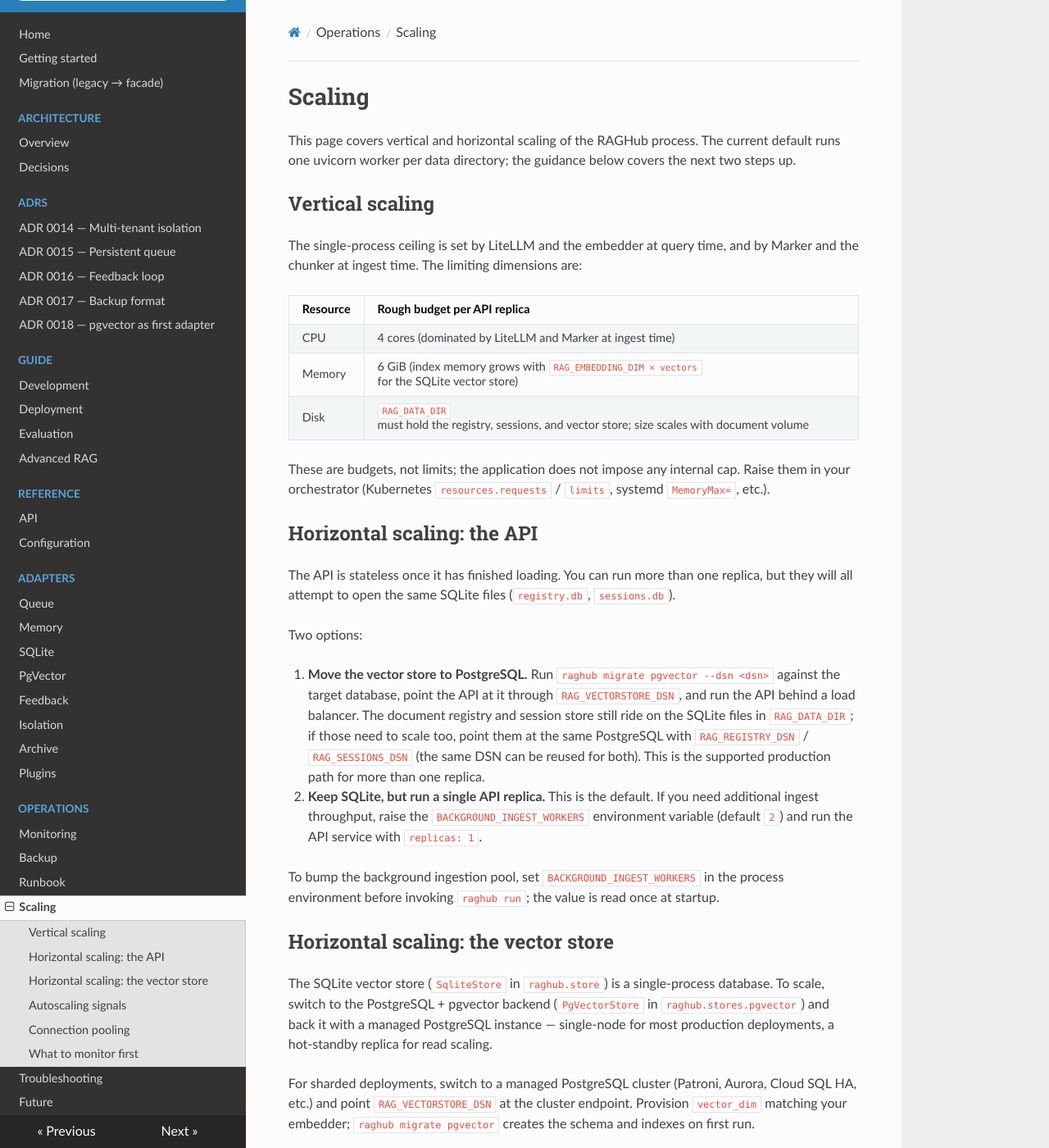
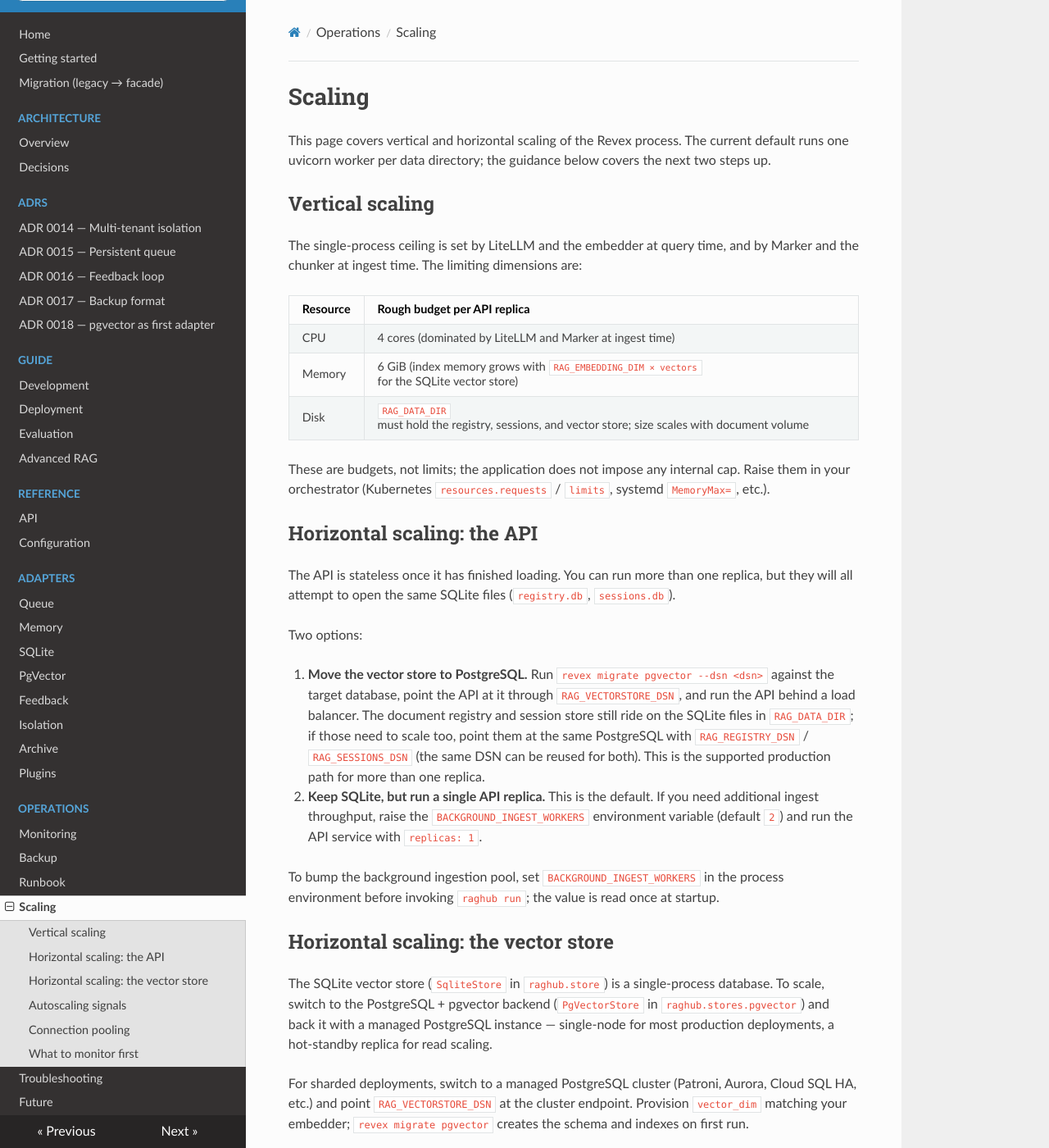
Before and after one commit to sachncs/raghub, an MkDocs documentation site: the page built from docs/operations/scaling.md, in a window 1280 px wide and 1400 px high. Shown: the whole window at 82% size. Built offline with MkDocs 1.6.1, drawn with Linux system fonts in a browser that asks for light colours; nearby versions of some CDN libraries; some of the changed text lies outside the part shown.

Commit message:
docs(rebrand): rename references in scaling.md

```diff
--- a/docs/operations/scaling.md
+++ b/docs/operations/scaling.md
@@ -1,7 +1,7 @@
 # Scaling
 
 This page covers vertical and horizontal scaling of the
-RAGHub process. The current default runs one uvicorn worker per
+Revex process. The current default runs one uvicorn worker per
 data directory; the guidance below covers the next two steps up.
 
 ## Vertical scaling
@@ -29,7 +29,7 @@
 Two options:
 
 1. **Move the vector store to PostgreSQL.** Run
-   `raghub migrate pgvector --dsn <dsn>` against the target
+   `revex migrate pgvector --dsn <dsn>` against the target
    database, point the API at it through `RAG_VECTORSTORE_DSN`, and
    run the API behind a load balancer. The document registry and
    session store still ride on the SQLite files in
@@ -58,7 +58,7 @@
 For sharded deployments, switch to a managed PostgreSQL cluster
 (Patroni, Aurora, Cloud SQL HA, etc.) and point `RAG_VECTORSTORE_DSN`
 at the cluster endpoint. Provision `vector_dim` matching your
-embedder; `raghub migrate pgvector` creates the schema and indexes
+embedder; `revex migrate pgvector` creates the schema and indexes
 on first run.
 
 ## Autoscaling signals
@@ -72,7 +72,7 @@
 | `raghub_query_duration_ms` (Histogram) | p95 latency, the canonical SLO signal |
 | `raghub_ingestion_duration_ms` (Histogram) | Detects ingest contention |
 | `raghub_auth_total{success}` (Counter) | Spike in failures ⇒ auth issue |
-| `raghub_error_total{error_type}` (Counter) | Tracks exceptions by category |
+| `revex_error_total{error_type}` (Counter) | Tracks exceptions by category |
 
 The `RAG` facade emits Langfuse spans (when configured) for every
 ingest and query call. Span attributes are documented in
```
